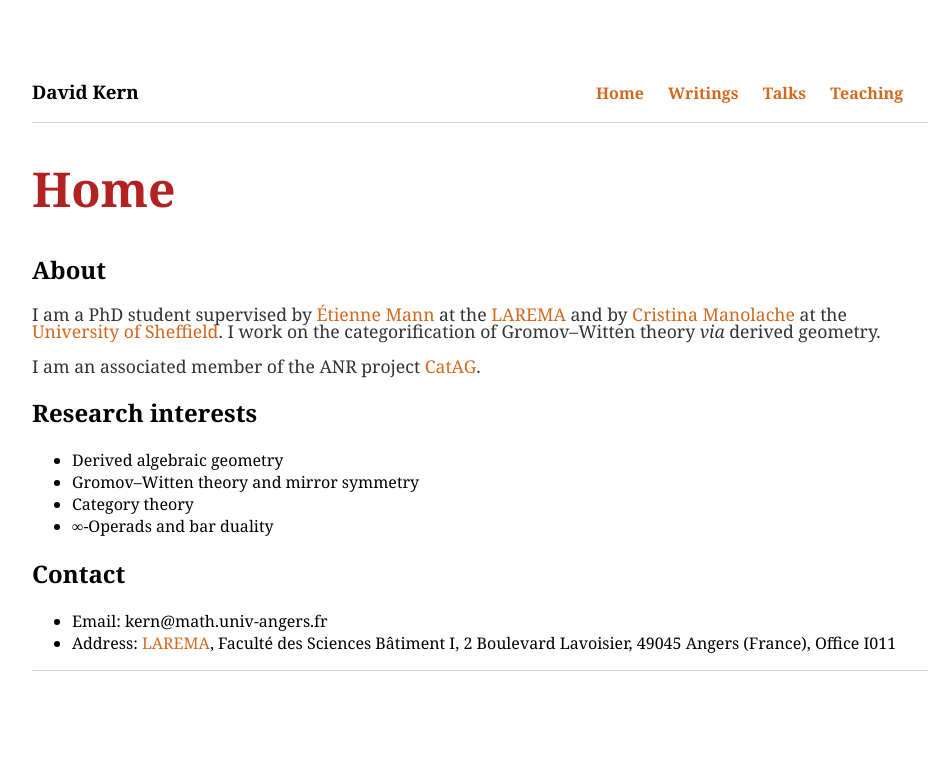
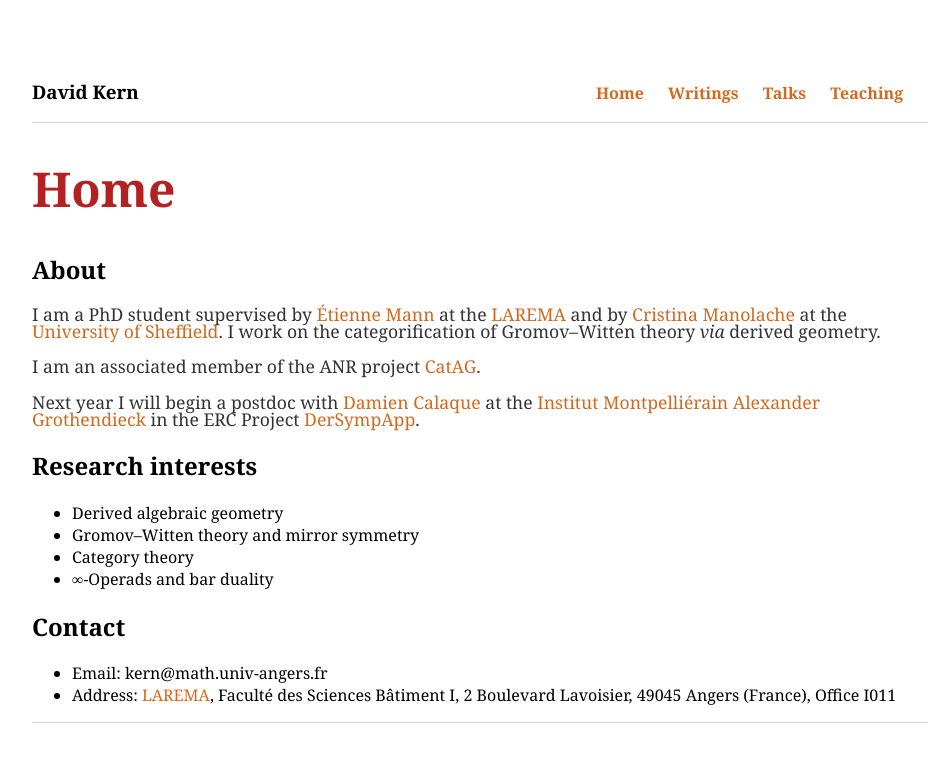
Before and after one commit to dskern/dskern.github.io, a Jekyll site: the page built from index.html, in a window 1280 px wide. Shown: the top 762 px of the page, without its empty margins (160-1094 px from the left). Built offline with Jekyll 4.4.1, drawn with Linux system fonts in a browser that asks for light colours.

Commit message:
Update index.html

```diff
--- a/index.html
+++ b/index.html
@@ -8,6 +8,8 @@ title: Home
 <p>I am a PhD student supervised by <a href="https://math.univ-angers.fr/~mann/">Étienne Mann</a> at the <a href="https://recherche.math.univ-angers.fr/">LAREMA</a> and by <a href="http://maths.dept.shef.ac.uk/maths/staff_info_910.html">Cristina Manolache</a> at the <a href="http://alg-geom.group.shef.ac.uk">University of Sheffield</a>. I work on the categorification of Gromov&ndash;Witten theory <i>via</i> derived geometry.</p>
 
 <p>I am an associated member of the ANR project <a href="http://catag.math.cnrs.fr">CatAG</a>.</p>
+
+<p>Next year I will begin a postdoc with <a href="https://imag.umontpellier.fr/~calaque/">Damien Calaque</a> at the <a href="https://imag.edu.umontpellier.fr/">Institut Montpelliérain Alexander Grothendieck</a> in the ERC Project <a href="https://damienespadon.wixsite.com/dersympapp">DerSympApp</a>.</p>
 
 <h2>Research interests</h2>
 
```
